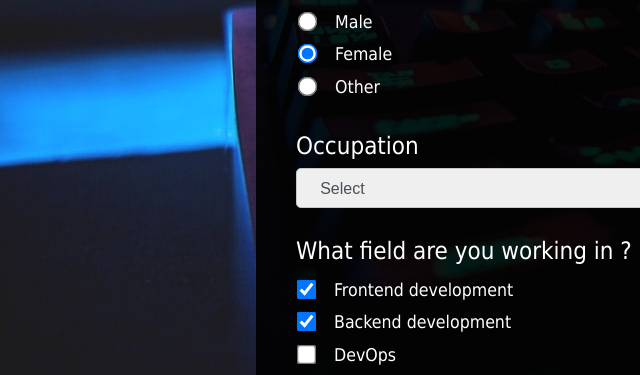
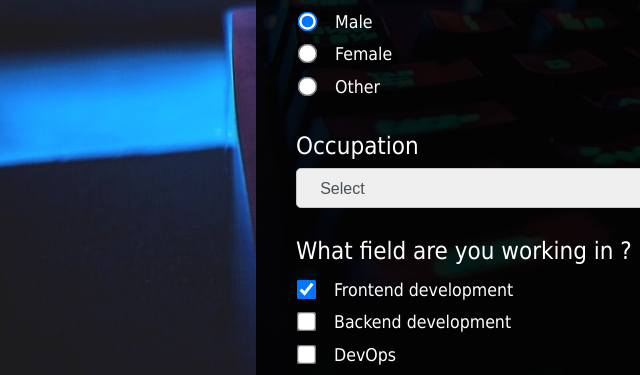
Before and after one commit to justine-patoux/FCC-SurveyForm, a website: page index.html in a window 1280 px wide. Shown: the part 625-1000 px from the top of the page, 0-640 px from the left. Drawn offline with Linux system fonts and the light colour scheme.

Commit message:
fixed checkbox and radio checked

```diff
--- a/index.html
+++ b/index.html
@@ -41,7 +41,7 @@
                         <input type="radio" name="gender" value="male" checked> Male
                     </div>
                     <div class="fieldset">
-                        <input type="radio" name="gender" value="male" checked> Female
+                        <input type="radio" name="gender" value="male"> Female
                     </div>
                     <div class="fieldset">
                         <input type="radio" name="gender" value="other"> Other
@@ -65,7 +65,7 @@
                         <input type="checkbox" name="field" value="frontdev" checked> Frontend development
                     </div>
                     <div class="fieldset">
-                        <input type="checkbox" name="field" value="backdev" checked> Backend development
+                        <input type="checkbox" name="field" value="backdev"> Backend development
                     </div>
                     <div class="fieldset">
                         <input type="checkbox" name="field" value="devops"> DevOps
```
